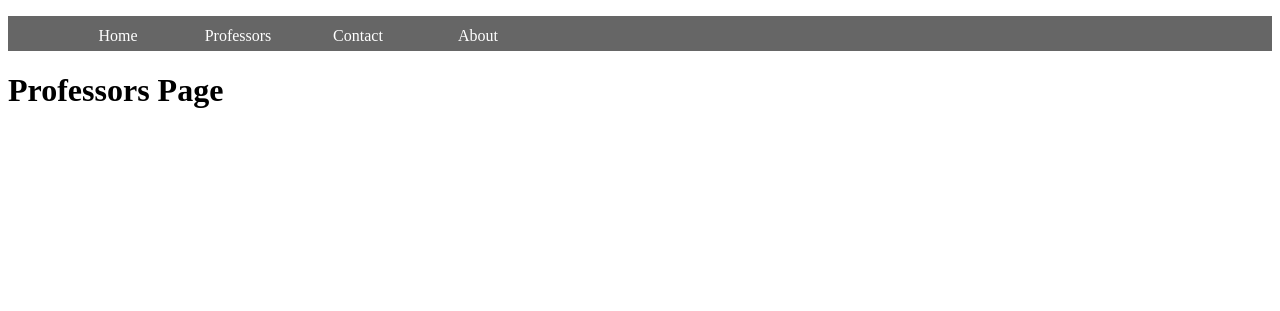
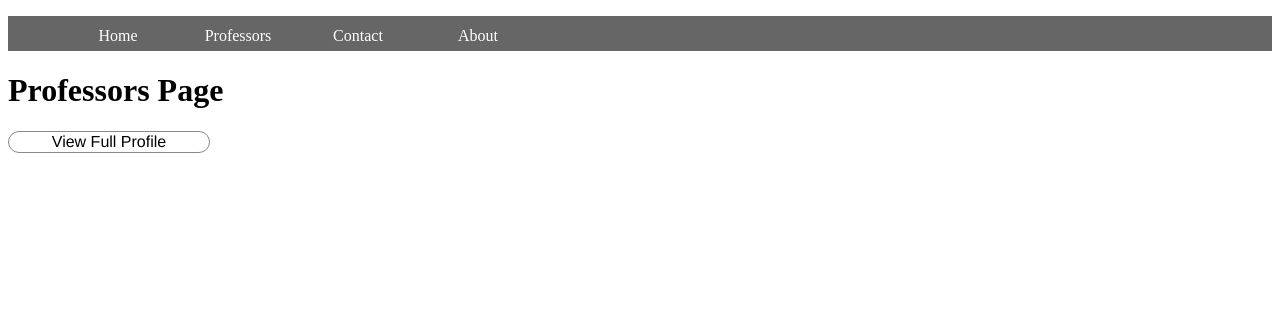
Before and after one commit to SMCProgrammingClub/Profsquire_Web, a Rails app: page /professors in a window 1280 px wide. Shown: the top 311 px of the page. Run offline with Rails 7, Linux system fonts and the light colour scheme; style sheets or scripts are compiled from the project's sources; some libraries are stand-ins or nearby versions.

Commit message:
Put in "View Professor Profile" button in
working on getting a pop up window to view all of the professors
attributes. After will work on putting the info into a database and
retrieving it

```diff
--- a/Web/app/assets/stylesheets/style.css
+++ b/Web/app/assets/stylesheets/style.css
@@ -22,3 +22,19 @@ header a {
     text-decoration: none;
     line-height: 40px;
 }
+
+#professor_full_profile {
+    width: 200px;
+    height: 20px;
+    text-align: center;
+    line-height: 20px;
+    border-radius: 40px;
+    border: 1px solid #888;
+    Background-color: #fff;
+    font-family: "HelveticaNeue-Light", "Helvetica Neue Light", "Helvetica Neue", Helvetica, Arial, "Lucida Grande", sans-serif;
+}
+
+#professor_full_profile:hover{
+    color: #fff;
+    Background-color: #B2E6FF;
+}
--- a/Web/app/views/pages/professors.html.erb
+++ b/Web/app/views/pages/professors.html.erb
@@ -1 +1,3 @@
 <h1>Professors Page</h1>
+
+<div id = "professor_full_profile">View Full Profile</div>
```
Also changed, not shown: Web/app/views/pages/index.html.erb (line endings or trailing spaces).
